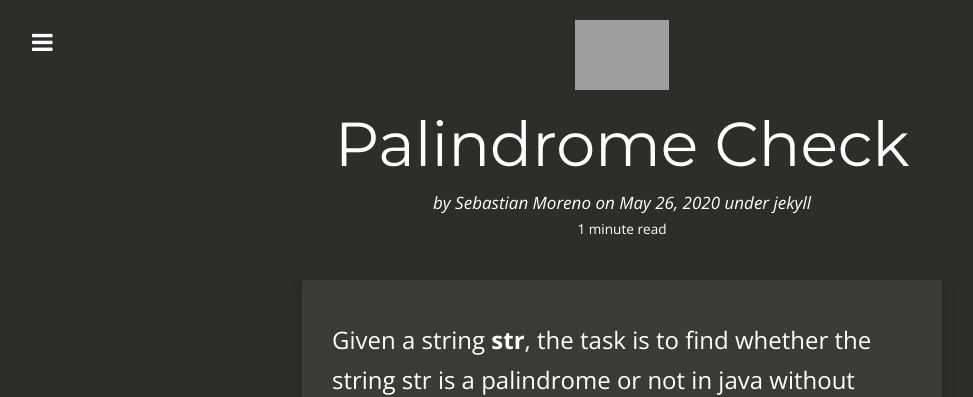
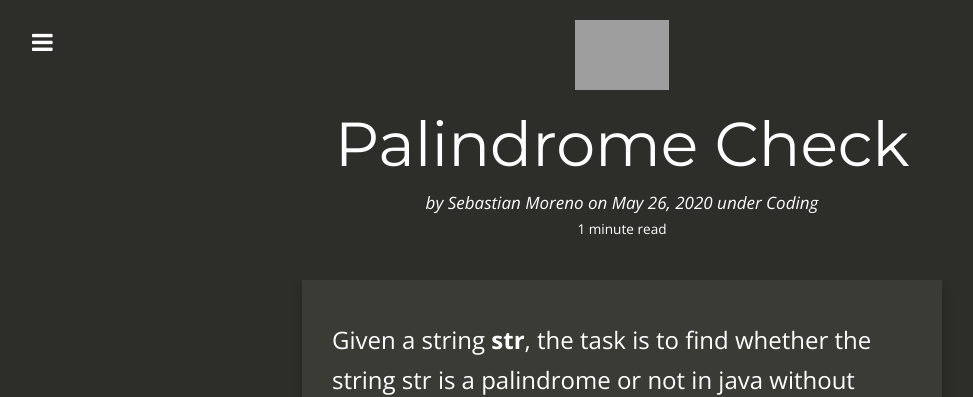
Before and after one commit to sebastian-exe/personal-website, a Jekyll site: the page built from _posts/2020-05-26-palindrome-check.md, in a window 1280 px wide, cut to the strip 0-397 px from the top of the page. Shown: the whole strip, without its empty margins (18-991 px from the left). Built offline with Jekyll 4.4.1, drawn with Linux system fonts in a browser that asks for light colours; nearby versions of some CDN libraries; comment, search, counter and statistics services are not loaded; grey boxes are pictures that could not be loaded.

Commit message:
i dont this this will work but it is worth a shot

```diff
--- a/_posts/2020-05-26-palindrome-check.md
+++ b/_posts/2020-05-26-palindrome-check.md
@@ -4,7 +4,7 @@ title:      Palindrome Check
 date:       2020-05-26 11:24:19
 author:     Sebastian Moreno
 summary:    Checks to see if a string is a palindrome
-categories: jekyll
+categories: Coding Interview Questions
 thumbnail: java
 tags:
  - demo
```
